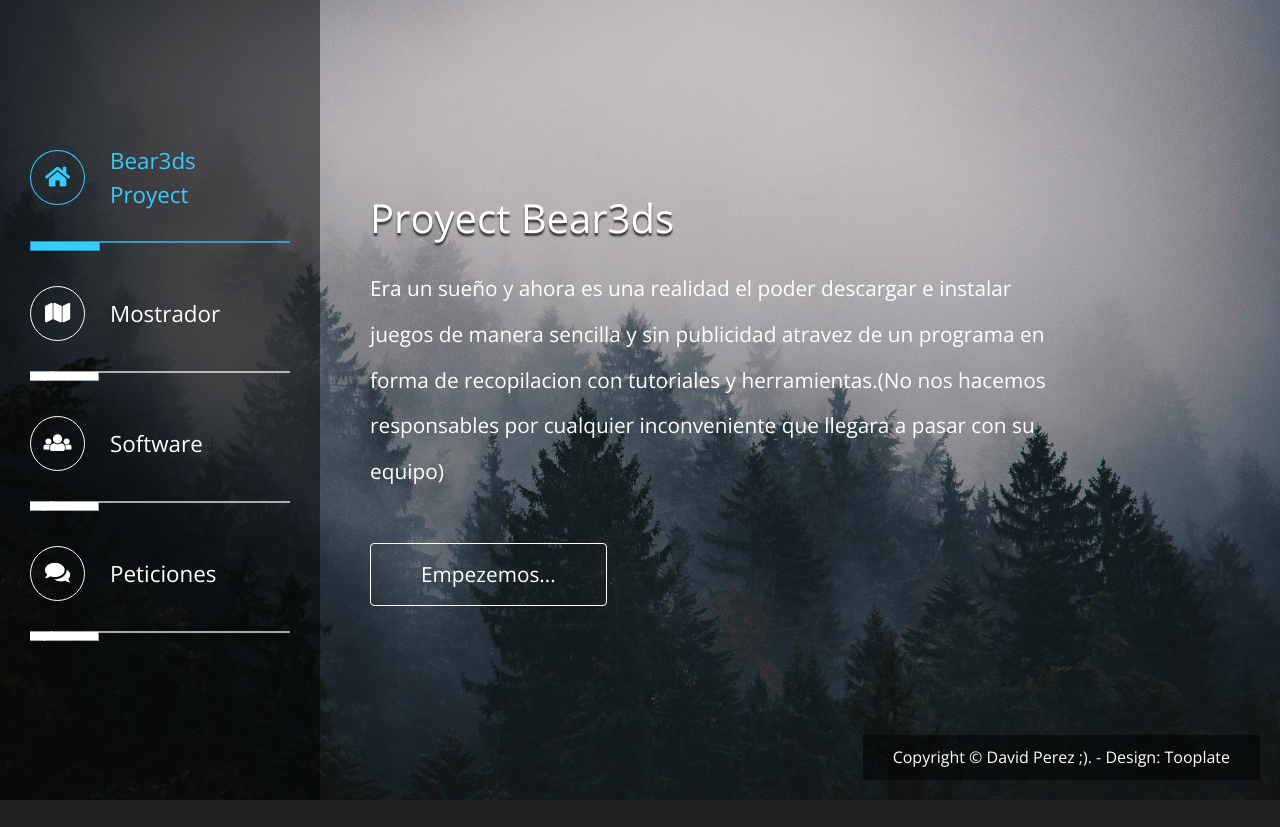
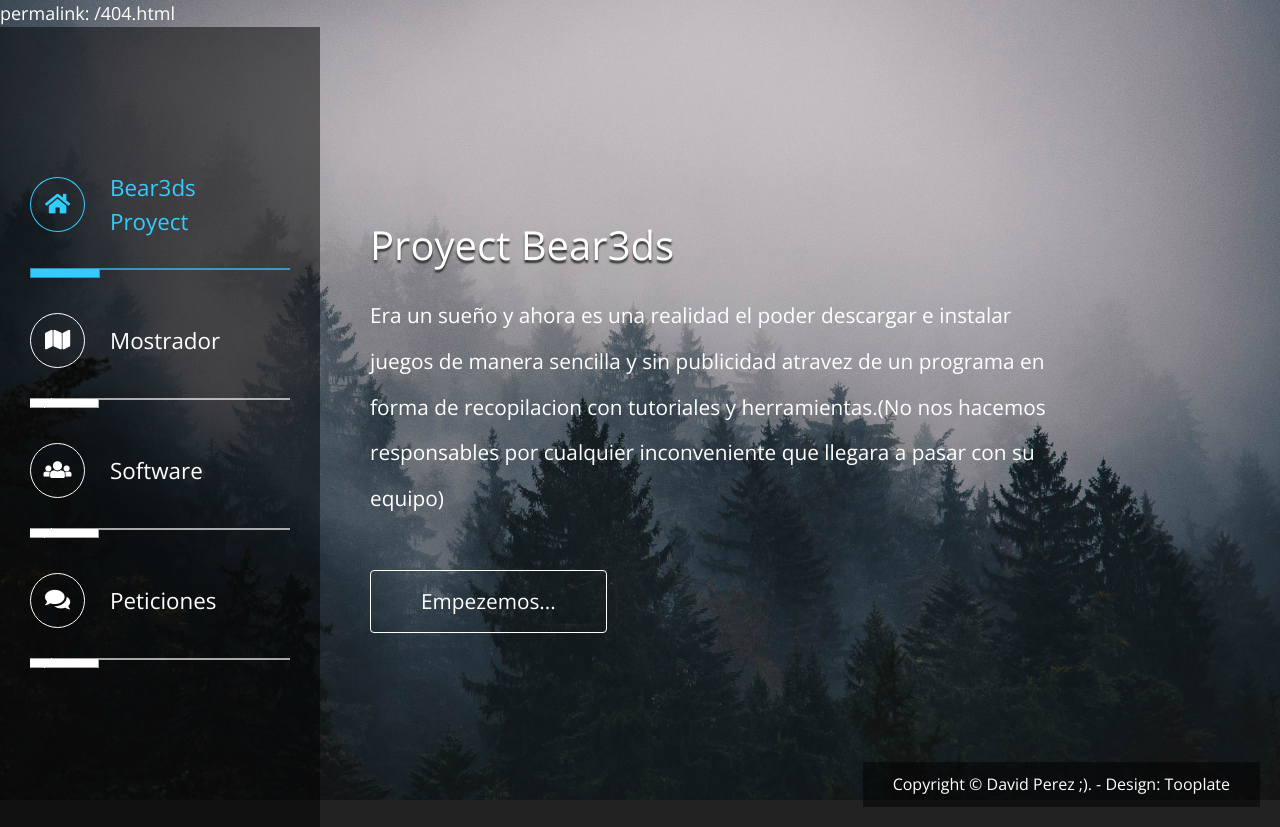
Before and after one commit to MKlewy009/bears3dx, a plain HTML site: page 404.html in a window 1280 px wide. Before the commit the page ends 800 px from the top, so only its background shows below. Drawn offline with nearby package versions, Linux system fonts and the light colour scheme; grey boxes are pictures that could not be loaded.

Commit message:
Update and rename index.html to 404.html

```diff
--- a/index.html
+++ b/404.html
@@ -4,7 +4,7 @@
 	<meta charset="utf-8">
 	<meta http-equiv="X-UA-Compatible" content="IE=edge">
 	<meta name="viewport" content="width=device-width, initial-scale=1">
-
+permalink: /404.html
 	<title>3DX PROYECT</title>
 <!--
 
```
